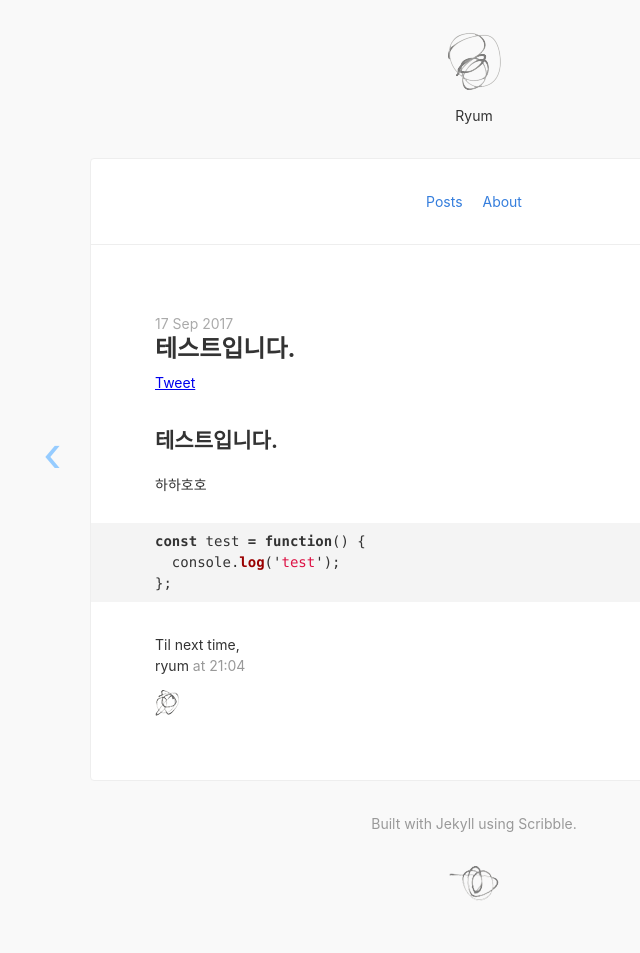
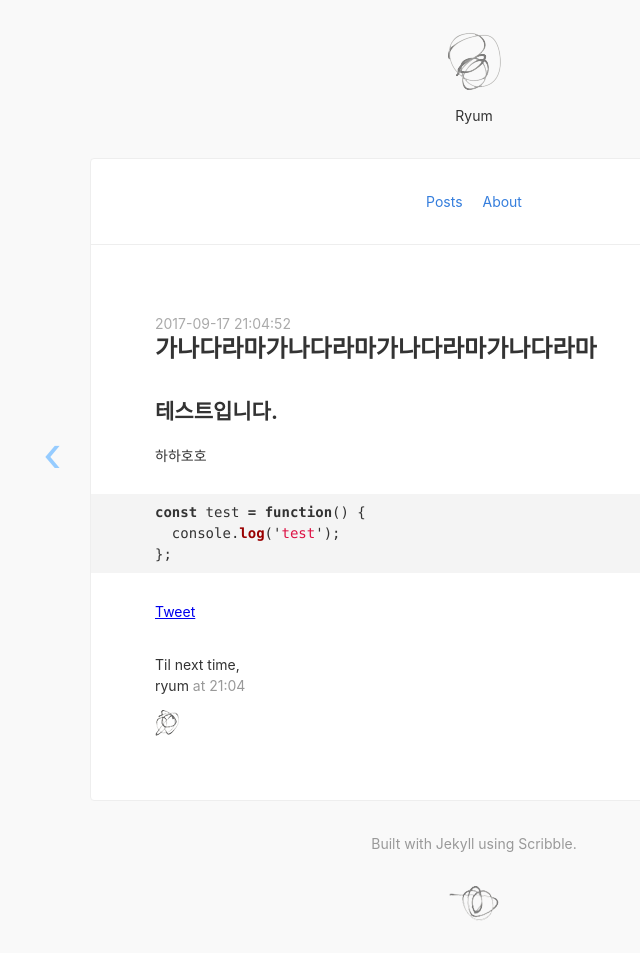
Before and after one commit to ryum91/ryum91.github.com, a Jekyll site: the page built from _posts/2017-09-17-test.md, in a window 1280 px wide. Shown: the whole page, without its empty margins (166-806 px from the left). Built offline with Jekyll 4.4.1, drawn with Linux system fonts in a browser that asks for light colours; nearby versions of some CDN libraries; comment, search, counter and statistics services are not loaded.

Commit message:
[GitHub Page] Layout & Test

```diff
--- a/_includes/pagination.html
+++ b/_includes/pagination.html
@@ -1,8 +1,8 @@
 <section class="fixed-l mw7 center w-100 top-50 tc pb4 nt4">
   {% if page.previous %}
-    <a href="{{ site.url }}{{ page.previous.url }}" class="no-underline f1 light-blue hover-silver nl5 fl-l ph3">‹</a>
+    <a href="{{ site.url }}{{ page.previous.url }}" class="no-underline f1 light-blue hover-silver nl5 fl-l ph3" title="Prev">‹</a>
   {% endif %}
   {% if page.next %}
-    <a href="{{ site.url }}{{page.next.url}}" class="no-underline f1 light-blue hover-silver nr5 fr-l ph3">›</a>
+    <a href="{{ site.url }}{{page.next.url}}" class="no-underline f1 light-blue hover-silver nr5 fr-l ph3" title="Next">›</a>
   {% endif %}
 </section>
--- a/_layouts/default.html
+++ b/_layouts/default.html
@@ -28,22 +28,24 @@
       <main class="tl f6 relative pa4 pa5-ns overflow-hidden">
         {% if page.title %}
           <div class="mb4">
-            {% if page.date %}<div class="fw600 light-silver mt1">{{ page.date | date_to_string }}</div>{% endif %}
+            {% if page.date %}<div class="fw600 light-silver mt1">{{ page.date | date: "%Y-%m-%d %X" }}</div>{% endif %}
             <h1 class="ttu f3 mt0 lh-title cb mb2">
               {% if is_post %}
               {% endif %}
               {{ page.title }}
             </h1>
-            {% if is_post and site.share %}
-              <a href="https://twitter.com/share" class="twitter-share-button">Tweet</a>
-              <script>!function(d,s,id){var js,fjs=d.getElementsByTagName(s)[0];if(!d.getElementById(id)){js=d.createElement(s);js.id=id;js.src="//platform.twitter.com/widgets.js";fjs.parentNode.insertBefore(js,fjs);}}(document,"script","twitter-wjs");</script>
-              <div class="fb-like" data-send="false" data-layout="button_count" data-width="100" data-show-faces="false" data-font="arial" data-action="like"></div>
-            {% endif %}
           </div>
         {% endif %}
         <div class="markdown-body">
           {{ content }}
         </div>
+        {% if is_post and site.share %}
+        <div>
+          <a href="https://twitter.com/share" class="twitter-share-button">Tweet</a>
+          <script>!function(d,s,id){var js,fjs=d.getElementsByTagName(s)[0];if(!d.getElementById(id)){js=d.createElement(s);js.id=id;js.src="//platform.twitter.com/widgets.js";fjs.parentNode.insertBefore(js,fjs);}}(document,"script","twitter-wjs");</script>
+          <div class="fb-like" data-send="false" data-layout="button_count" data-width="100" data-show-faces="false" data-font="arial" data-action="like"></div>
+        </div>
+        {% endif %}
         {% if is_post %}{% include signoff.html %}{% endif %}
       </main>
       {% if is_post %}{% include pagination.html %}{% endif %}
--- a/_posts/2017-09-17-test.md
+++ b/_posts/2017-09-17-test.md
@@ -1,5 +1,5 @@
 ---
-title: 테스트입니다.
+title: 가나다라마가나다라마가나다라마가나다라마
 date: 2017-09-17 21:04:52
 ---
 
--- a/index.html
+++ b/index.html
@@ -5,7 +5,7 @@
   {% for post in site.posts %}
   <li class="mv2">
     <a href="{{ site.url }}{{ post.url }}" class="db pv1 link blue hover-mid-gray">
-      <time class="fr silver ttu">{{ post.date | date_to_string }} </time>
+      <time class="fr silver ttu">{{ post.date | date: "%Y-%m-%d" }} </time>
       {{ post.title }}
     </a>
   </li>
```
